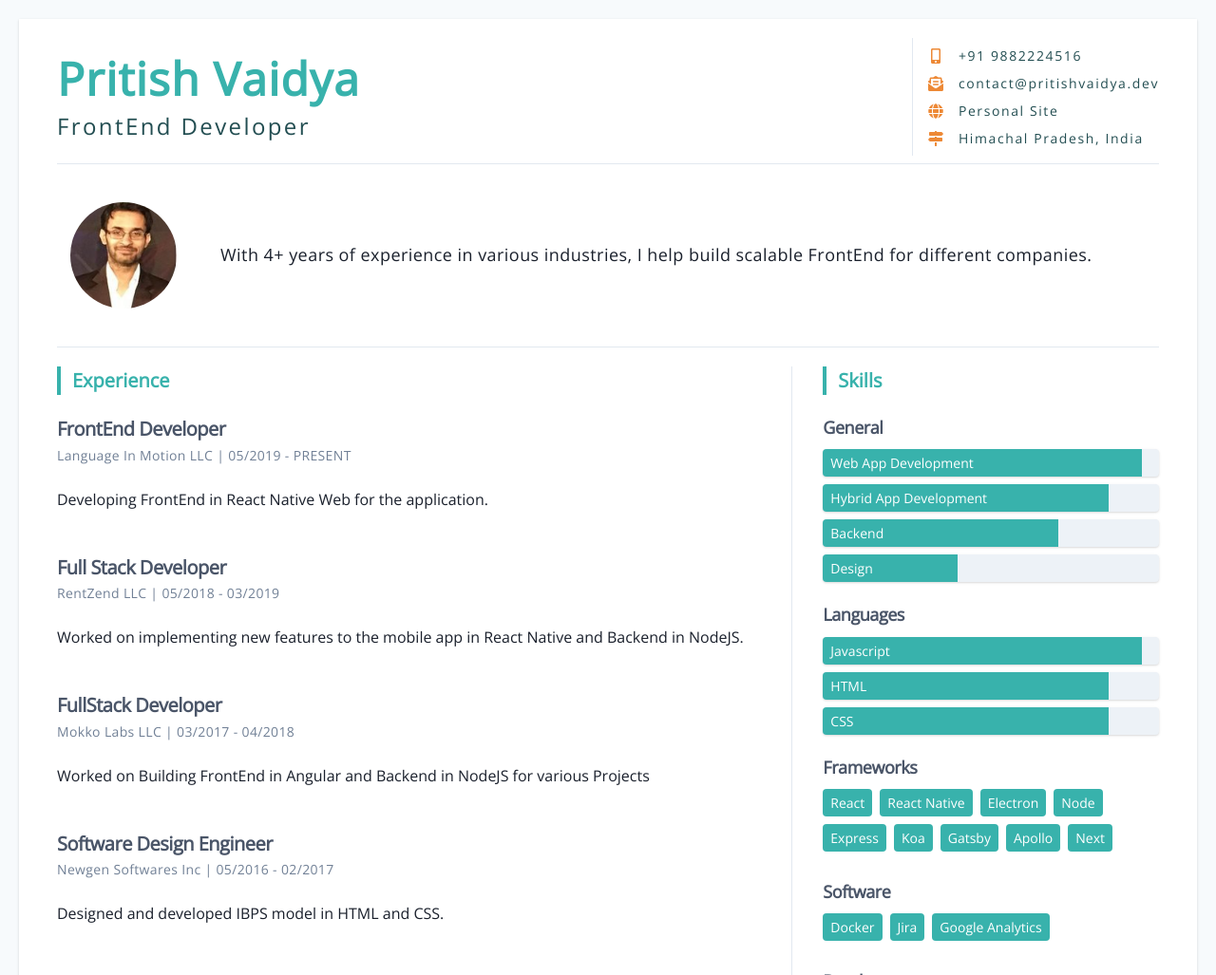
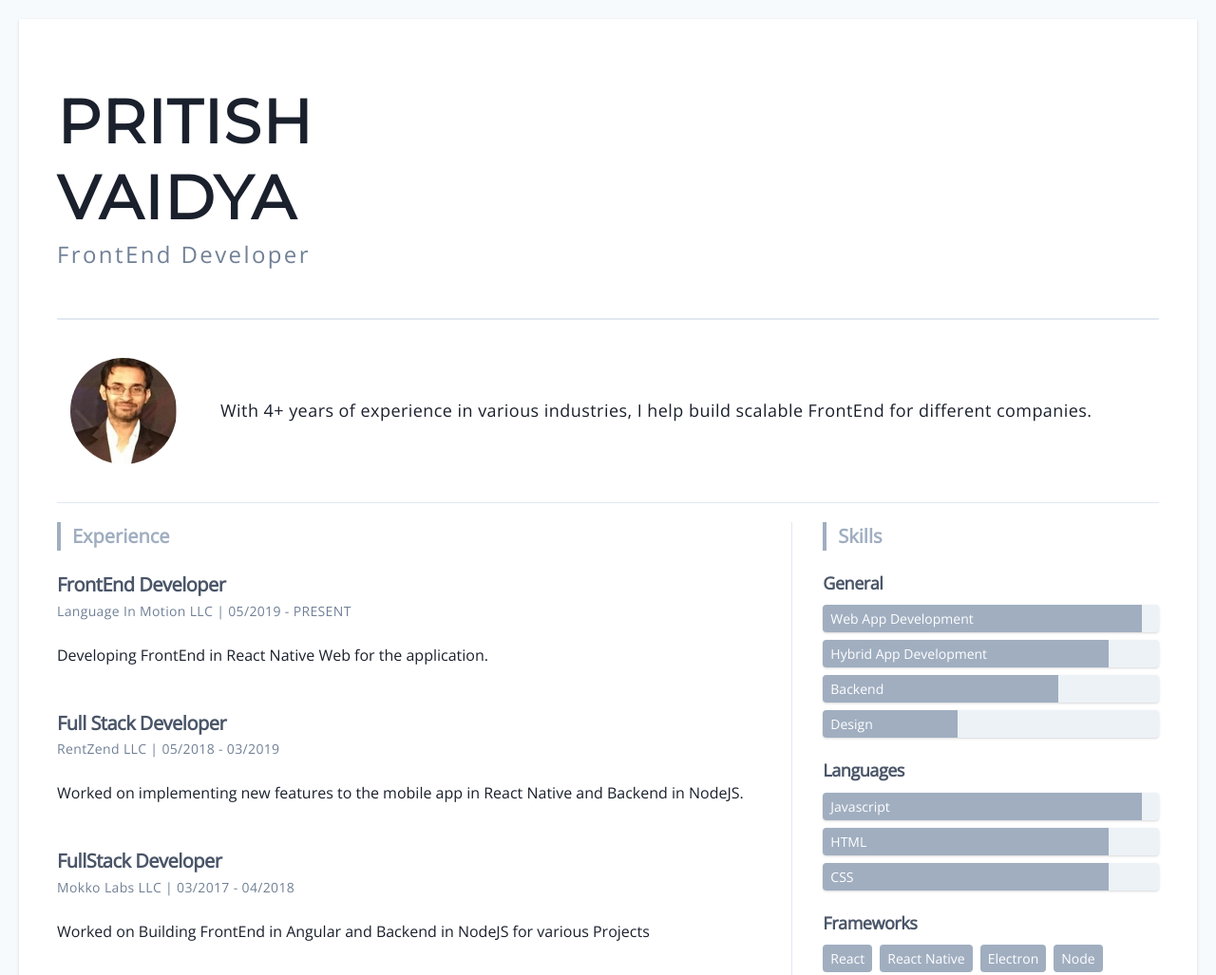
Before and after one commit to pritishvaidya/resume, a Gatsby site: page / in a window 1280 px wide. Shown: the top 1027 px of the page at 95% size. Built offline with nearby package versions, Linux system fonts and the light colour scheme; Gatsby itself is replaced by a stand-in of ours.

Commit message:
Update header

```diff
--- a/src/components/header.js
+++ b/src/components/header.js
@@ -1,23 +1,20 @@
 import React from 'react';
-import Contact from './contact';
 
-const Header = ({ name, role, contacts }) => (
-  <header className="border-b border-neutral-300 pb-2 md:flex items-center justify-between">
+const Header = ({ name, role }) => {
+  const nameString = name.split(' ')
+  return (
+    <header className="border-b-2 border-neutral-300 pb-12 pt-12 md:flex items-center justify-between" >
       <div>
-      <h1 className="text-primary-500 text-4xl md:text-5xl font-bold tracking-wide leading-tight">
-        {name}
+        <h1 className="text-primary-900 text-4xl md:text-6xl font-bold font-mono tracking-wide leading-tight" style={{ whiteSpace: 'pre-wrap'}}>
+          {nameString[0].toUpperCase()}{'\n'}
+          {nameString[1].toUpperCase()}
         </h1>
-      <h2 className="font-light text-lg md:text-2xl text-primary-900 leading-relaxed tracking-widest">
+        <h2 className="font-light text-lg md:text-2xl text-primary-600 leading-relaxed tracking-widest">
           {role}
         </h2>
       </div>
-    <div className="mt-5 md:mt-0 md:border-l md:border-neutral-300 md:pl-4">
-      {contacts &&
-        Object.keys(contacts).map(key => (
-          <Contact key={key} field={key} value={contacts[key]} />
-        ))}
-    </div>
     </header>
   );
+}
 
 export default Header;
--- a/tailwind.config.js
+++ b/tailwind.config.js
@@ -3,7 +3,7 @@
 module.exports = {
   theme: {
     colors: {
-      primary: colors.teal,
+      primary: colors.gray,
       secondary: colors.orange,
       neutral: colors.gray,
       white: '#FFF',
```
Lines whose indentation alone changed are shown as unchanged.
